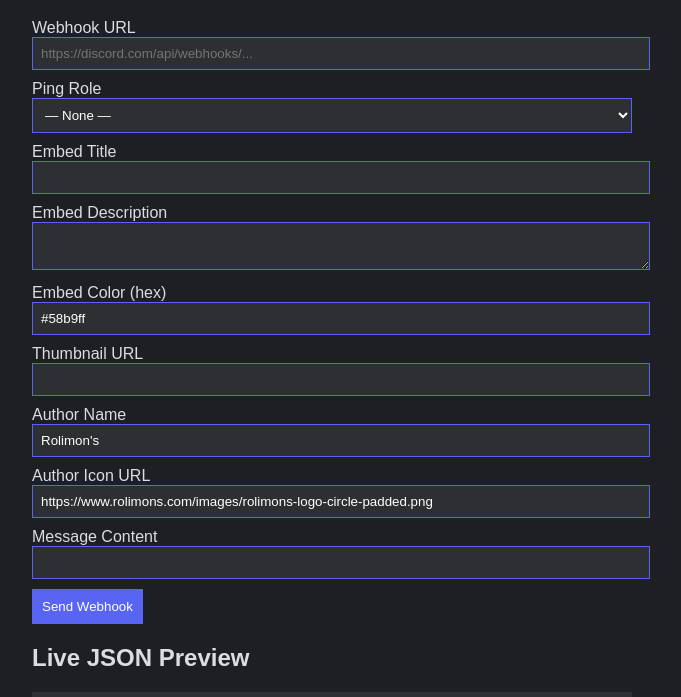
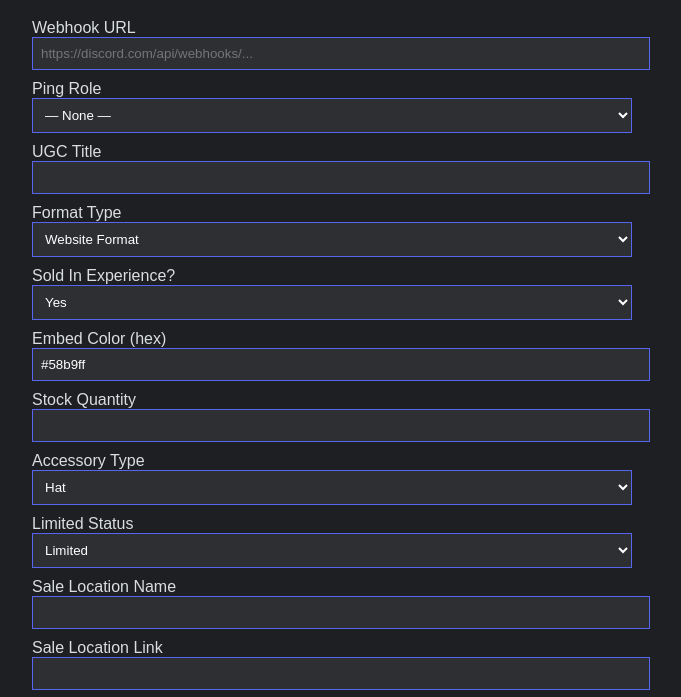
Before and after one commit to havocgd/fakerolimonsnotif, a plain HTML site: page index.html in a window 1280 px wide. Shown: the part 89-786 px from the top of the page, without its empty margins (308-989 px from the left). Drawn offline with Linux system fonts and the light colour scheme.

Commit message:
Update index.html

```diff
--- a/index.html
+++ b/index.html
@@ -21,14 +21,60 @@
       <option value="987654321098765432">VIP Members</option>
     </select>
 
-    <label>Embed Title</label>
+    <label>UGC Title</label>
     <input type="text" id="title" />
 
-    <label>Embed Description</label>
-    <textarea id="description"></textarea>
+    <label>Format Type</label>
+    <select id="formatType">
+      <option value="website">Website Format</option>
+      <option value="ingame">In-Game Format</option>
+      <option value="both">Both</option>
+    </select>
+
+    <label>Sold In Experience?</label>
+    <select id="soldInExperience">
+      <option value="yes">Yes</option>
+      <option value="no">No</option>
+    </select>
 
     <label>Embed Color (hex)</label>
     <input type="text" id="color" value="#58b9ff" />
+
+    <label>Stock Quantity</label>
+    <input type="text" id="quantity" />
+
+    <label>Accessory Type</label>
+    <select id="accessoryType">
+      <option value="Hat">Hat</option>
+      <option value="Hair">Hair</option>
+      <option value="Face">Face</option>
+      <option value="Neck">Neck</option>
+      <option value="Shoulder">Shoulder</option>
+      <option value="Back">Back</option>
+      <option value="Waist">Waist</option>
+      <option value="Gear">Gear</option>
+    </select>
+
+    <label>Limited Status</label>
+    <select id="limitedStatus">
+      <option value="Limited">Limited</option>
+      <option value="Not Limited">Not Limited</option>
+    </select>
+
+    <label>Sale Location Name</label>
+    <input type="text" id="saleLocationName" />
+
+    <label>Sale Location Link</label>
+    <input type="text" id="saleLocationLink" />
+
+    <label>Roblox Page Link</label>
+    <input type="text" id="robloxPageLink" />
+
+    <label>Title Link</label>
+    <input type="text" id="titleLink" />
+
+    <label>Try On Link</label>
+    <input type="text" id="tryOnLink" />
 
     <label>Thumbnail URL</label>
     <input type="text" id="thumbnail" />
@@ -36,8 +82,8 @@
     <label>Author Name</label>
     <input type="text" id="authorName" value="Rolimon's" />
 
-    <label>Author Icon URL</label>
-    <input type="text" id="authorIcon" value="https://www.rolimons.com/images/rolimons-logo-circle-padded.png" />
+    <label>Author Link</label>
+    <input type="text" id="authorLink" value="https://www.rolimons.com" />
 
     <label>Message Content</label>
     <input type="text" id="content" />
@@ -46,6 +92,9 @@
 
     <h2>Live JSON Preview</h2>
     <pre id="jsonPreview"></pre>
+
+    <h2>Live Discord-Style Preview</h2>
+    <div id="discordPreview" class="discord-preview"></div>
   </div>
 
   <script src="script.js"></script>
```
